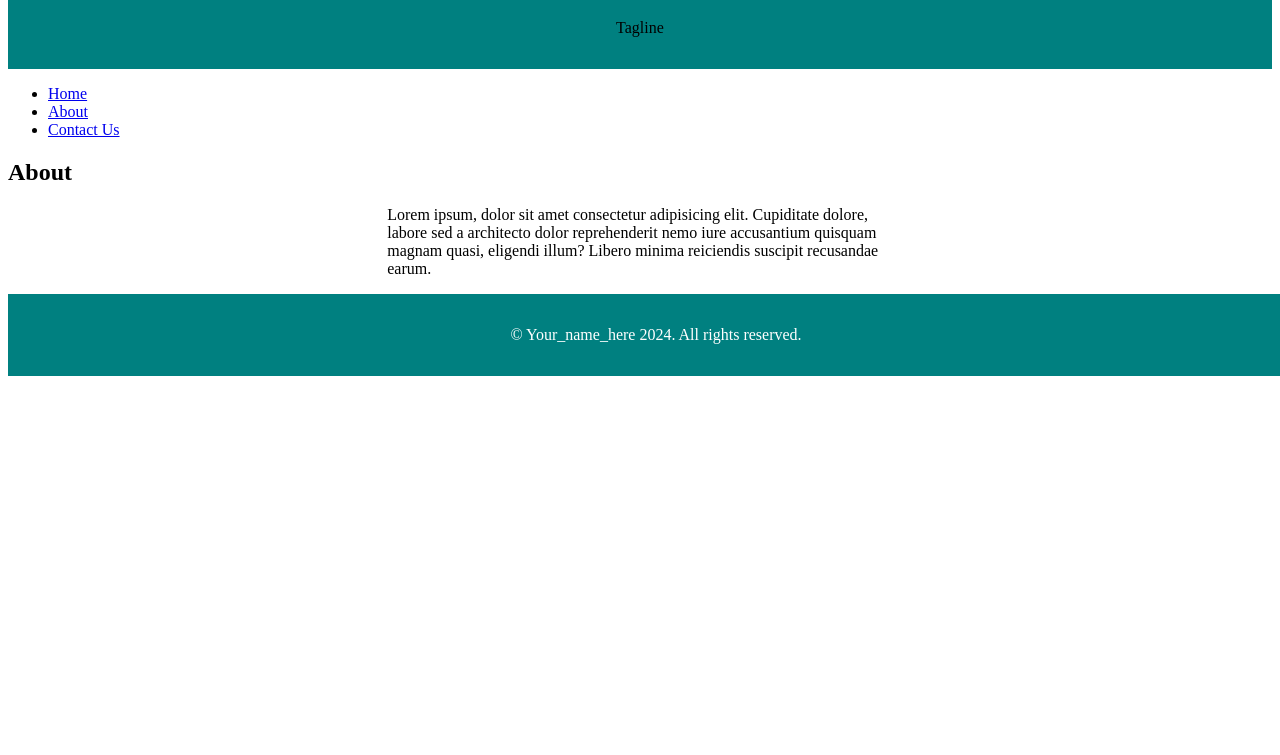
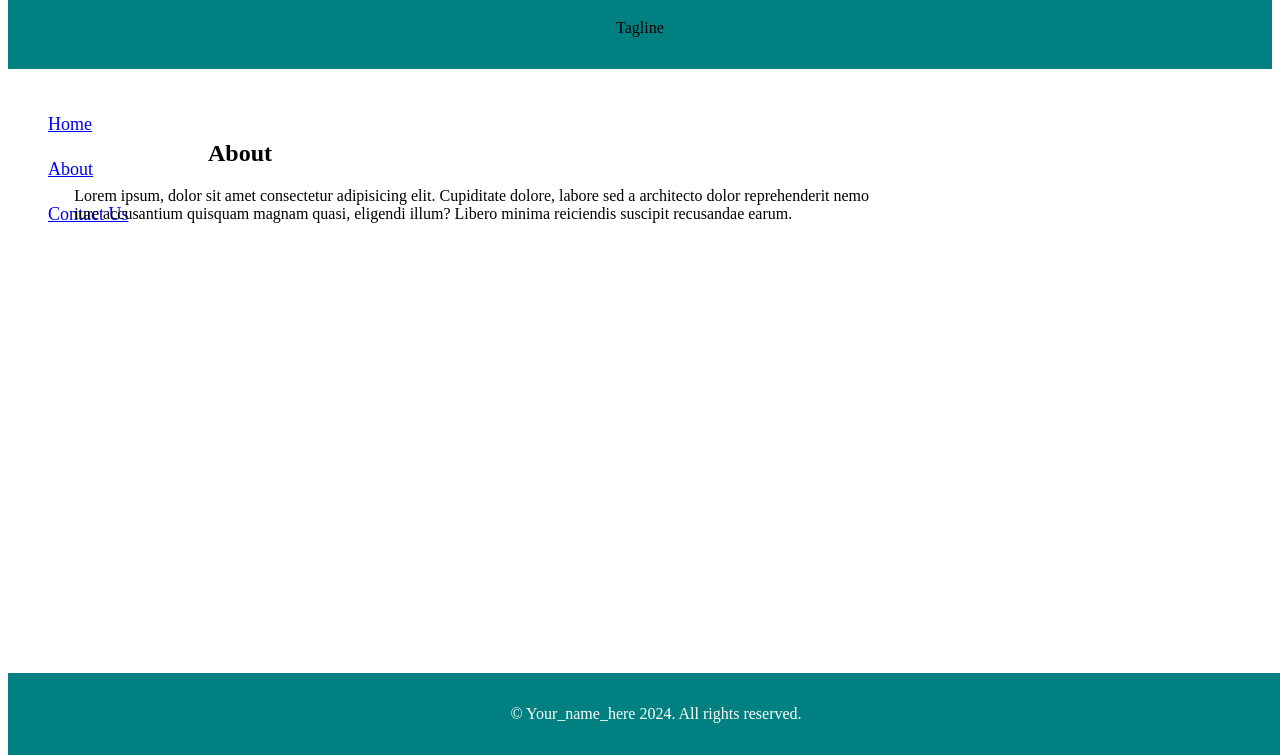
Before and after one commit to Kesh-web/acit1620-lab3-CSS, a plain HTML site: page about.html in a window 1280 px wide. Shown: the part 85-840 px from the top of the page. Before the commit the page ends 808 px from the top, so only its background shows below. Drawn offline with Linux system fonts and the light colour scheme.

Commit message:
Final changes

```diff
--- a/about.html
+++ b/about.html
@@ -6,14 +6,48 @@
     <title>About</title>
     <link rel="stylesheet" href="styles.css" />
 
+
+
 </head>
 <style>
 
     p {
-        max-width: 40%;
+        max-width: 65%;
         margin-left:auto;
         margin-right:auto;
     }
+
+
+    footer{
+
+        margin-top: 450px;
+
+    }
+
+    ul{
+
+
+                padding-top: 15px;
+                line-height: 2.5;
+                font-size: large;
+
+    }
+
+    h2{
+        padding-left: 200px;
+        margin-top: -115px;
+
+
+    }
+
+    #p123{
+
+        padding-right: 310px;
+
+
+    }
+
+
 
 </style>
 <body>
@@ -22,10 +56,12 @@
             <h1>My Awesome Website</h1>
             <p>Tagline</p>
         </header>
+
+
         <div>
             <aside>
                 <nav>
-                    <ul>
+                    <ul style="list-style-type:none;">
                         <li>
                             <a href="/">Home</a>
                         </li>
@@ -38,9 +74,10 @@
                     </ul>
                 </nav>
             </aside>
+
             <main>
                 <h2>About</h2>
-                <p>Lorem ipsum, dolor sit amet consectetur adipisicing elit. Cupiditate dolore, labore sed a architecto dolor reprehenderit nemo iure accusantium quisquam magnam quasi, eligendi illum? Libero minima reiciendis suscipit recusandae earum.</p>
+                <p id="p123">Lorem ipsum, dolor sit amet consectetur adipisicing elit. Cupiditate dolore, labore sed a architecto dolor reprehenderit nemo iure accusantium quisquam magnam quasi, eligendi illum? Libero minima reiciendis suscipit recusandae earum.</p>
             </main>
         </div>
         <footer>
```
Also changed, not shown: index.html (+33 -2 lines), styles.css (line endings or trailing spaces).
